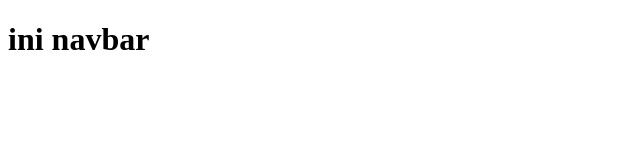
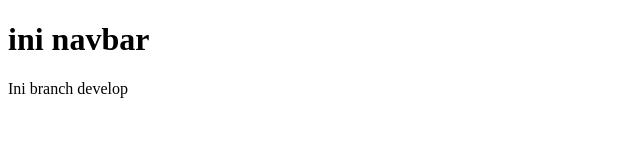
Before and after one commit to Fapstein/alterra_latihan, a plain HTML site: page index.html in a window 1280 px wide. Shown: the whole page, without its empty margins (0-640 px from the left). Drawn offline with Linux system fonts and the light colour scheme.

Commit message:
Pembeda branch develop

```diff
--- a/index.html
+++ b/index.html
@@ -8,5 +8,6 @@
 </head>
 <body>
     <h1>ini navbar</h1>
+    <p>Ini branch develop</p>
 </body>
 </html>
```
